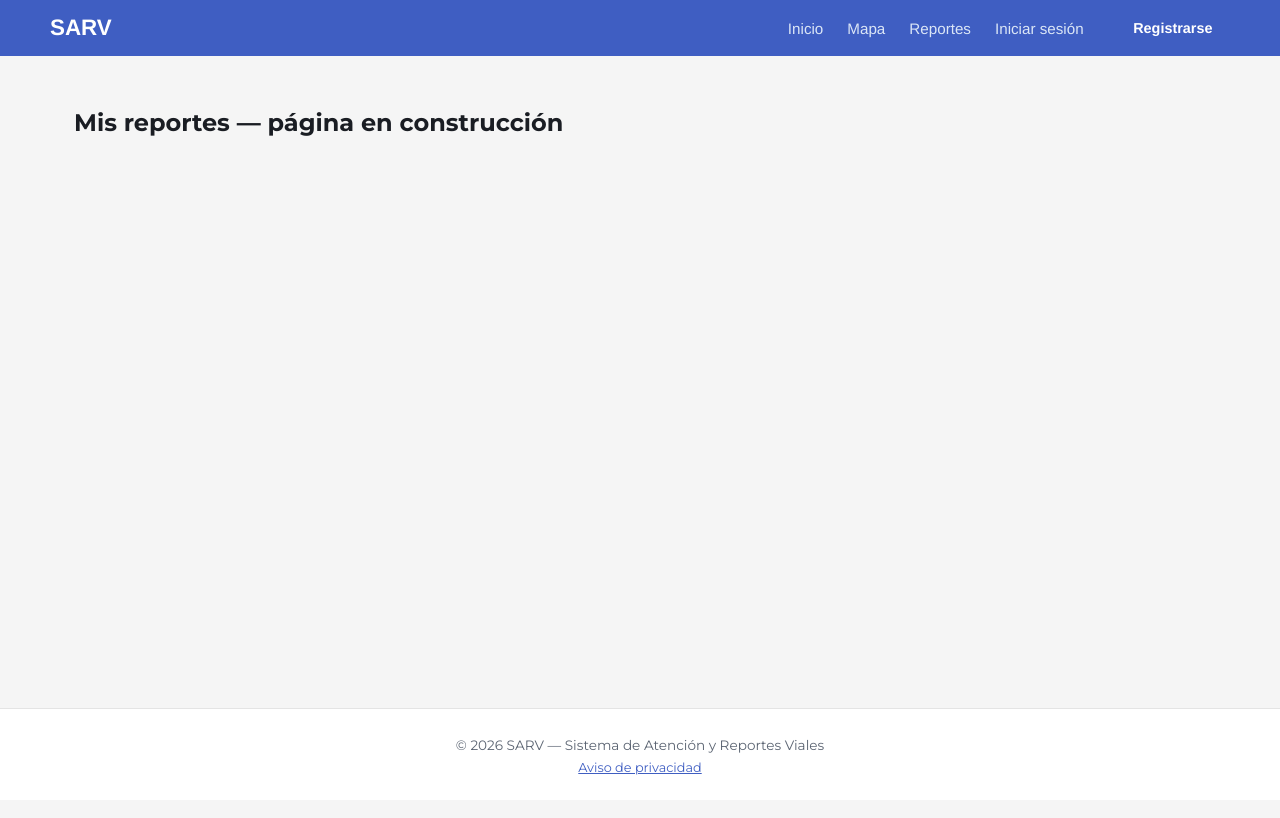
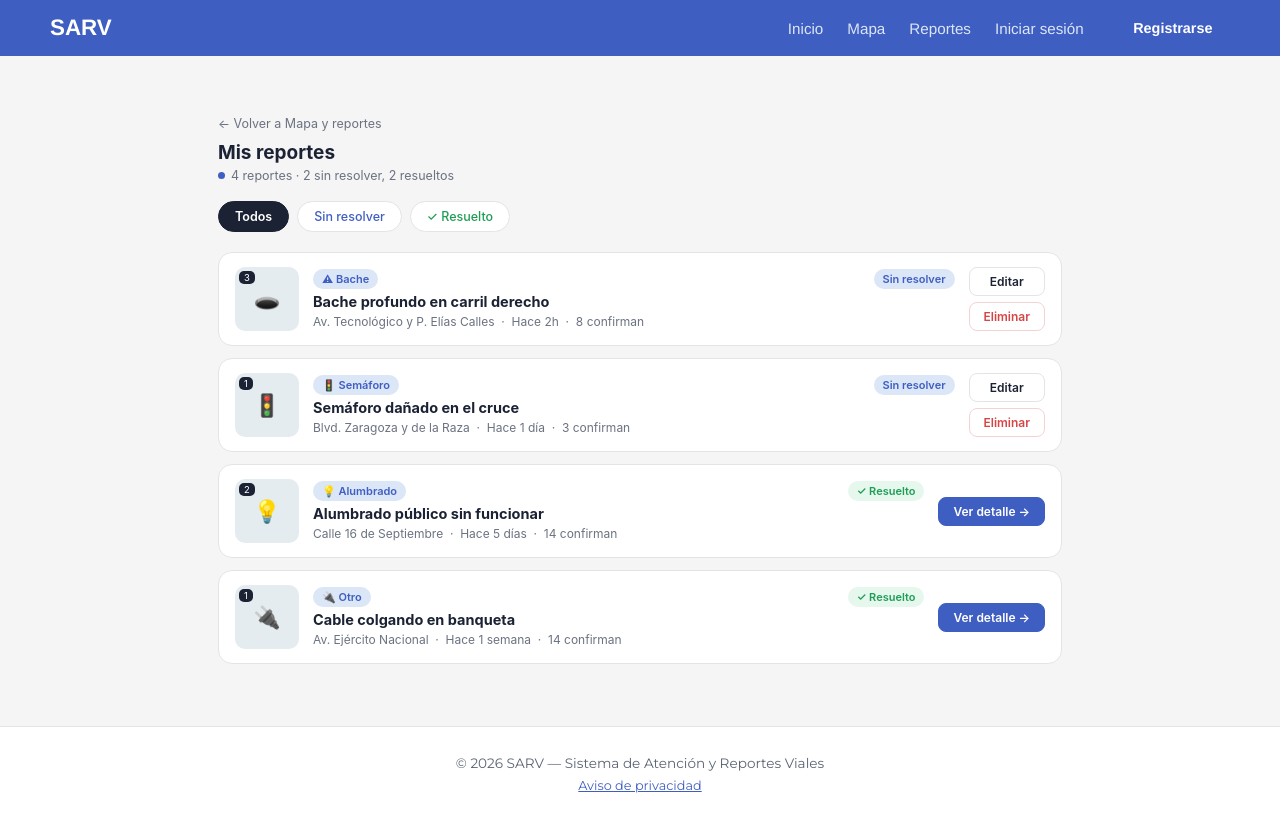
Before and after one commit to SebastianValenciaT/SARV, a React (Vite) app in the folder frontend/: page /mis-reportes in a window 1280 px wide. Built offline with nearby package versions, Linux system fonts and the light colour scheme; no server answers.

Commit message:
vista "Mis reportes"

```diff
--- a/frontend/src/App.jsx
+++ b/frontend/src/App.jsx
@@ -3,6 +3,7 @@ import { useEffect, useState } from 'react';
 import Layout from './components/layout/Layout';
 import Alert from './components/common/Alerts';
 import api from './services/api';
+import MisReportes from './pages/MisReportes';
 
 function Inicio() {
   const [status, setStatus] = useState('checking...');
@@ -50,7 +51,7 @@ function App() {
       <Route path="/reportes" element={<Layout><Placeholder title="Reportes" /></Layout>} />
       <Route path="/login" element={<Layout><Placeholder title="Iniciar sesión" /></Layout>} />
       <Route path="/registro" element={<Layout><Placeholder title="Registrarse" /></Layout>} />
-      <Route path="/mis-reportes" element={<Layout><Placeholder title="Mis reportes" /></Layout>} />
+      <Route path="/mis-reportes" element={<Layout><MisReportes /></Layout>} />
     </Routes>
   );
 }
--- /dev/null
+++ b/frontend/src/pages/MisReportes.css
@@ -0,0 +1,177 @@
+.mis-reportes {
+  max-width: 900px;
+  margin: 0 auto;
+  padding: 24px 28px 30px;
+  font-family: -apple-system, BlinkMacSystemFont, 'Segoe UI', sans-serif;
+}
+
+.volver {
+  display: inline-block;
+  font-size: 12.5px;
+  color: #6B7280;
+  margin-bottom: 10px;
+  text-decoration: none;
+}
+.volver:hover { color: #3F5EC2; }
+
+.mis-reportes-header { margin-bottom: 18px; }
+.mis-reportes-header h1 {
+  font-size: 19px;
+  font-weight: 700;
+  color: #1B2233;
+  margin: 0 0 4px;
+}
+.resumen {
+  font-size: 12.5px;
+  color: #6B7280;
+  margin: 0;
+  display: flex;
+  align-items: center;
+  gap: 6px;
+}
+.punto {
+  width: 7px;
+  height: 7px;
+  border-radius: 50%;
+  background: #3F5EC2;
+  display: inline-block;
+}
+
+/* Filtros */
+.filtros {
+  display: flex;
+  flex-wrap: wrap;
+  gap: 8px;
+  margin-bottom: 20px;
+}
+.chip {
+  background: #fff;
+  border: 1px solid #E4E4E4;
+  color: #1B2233;
+  font-size: 12.5px;
+  font-weight: 500;
+  padding: 7px 16px;
+  border-radius: 999px;
+  cursor: pointer;
+  font-family: inherit;
+}
+.chip-pendiente { color: #3F5EC2; }
+.chip-resuelto { color: #1F9D55; }
+.chip-activo {
+  background: #1B2233;
+  border-color: #1B2233;
+  color: #fff;
+  font-weight: 600;
+}
+
+/* Lista */
+.lista-reportes {
+  display: flex;
+  flex-direction: column;
+  gap: 12px;
+}
+.sin-reportes {
+  font-size: 13px;
+  color: #6B7280;
+  text-align: center;
+  padding: 24px 0;
+}
+
+.reporte-card {
+  background: #fff;
+  border: 1px solid #E4E4E4;
+  border-radius: 14px;
+  padding: 14px 16px;
+  display: flex;
+  align-items: center;
+  gap: 14px;
+}
+
+.reporte-miniatura {
+  position: relative;
+  width: 64px;
+  height: 64px;
+  flex-shrink: 0;
+  border-radius: 10px;
+  background: #E5ECEF;
+  display: flex;
+  align-items: center;
+  justify-content: center;
+  font-size: 22px;
+}
+.reporte-fotos {
+  position: absolute;
+  top: 4px;
+  left: 4px;
+  background: #1B2233;
+  color: #fff;
+  font-size: 9.5px;
+  padding: 1px 5px;
+  border-radius: 5px;
+}
+
+.reporte-info {
+  flex: 1;
+  min-width: 0;
+}
+.reporte-etiquetas {
+  display: flex;
+  align-items: center;
+  justify-content: space-between;
+  margin-bottom: 4px;
+}
+.badge {
+  font-size: 11px;
+  font-weight: 600;
+  padding: 3px 9px;
+  border-radius: 999px;
+}
+.badge-categoria,
+.estado-pendiente { background: #DBE6F6; color: #3F5EC2; }
+.estado-resuelto { background: #E6F7EE; color: #1F9D55; }
+
+.reporte-titulo {
+  font-size: 14.5px;
+  font-weight: 700;
+  color: #1B2233;
+  margin: 0 0 4px;
+}
+.reporte-meta {
+  font-size: 12px;
+  color: #6B7280;
+  margin: 0;
+}
+
+/* Botones */
+.reporte-acciones {
+  display: flex;
+  flex-direction: column;
+  gap: 6px;
+  align-items: stretch;
+  flex-shrink: 0;
+}
+.btn-accion {
+  font-size: 12px;
+  font-weight: 600;
+  padding: 6px 14px;
+  border-radius: 8px;
+  text-align: center;
+  cursor: pointer;
+  font-family: inherit;
+  text-decoration: none;
+  background: #fff;
+}
+.btn-editar { border: 1px solid #E4E4E4; color: #1B2233; }
+.btn-eliminar { border: 1px solid #F3D3D3; color: #D64545; }
+.btn-detalle { border: 1px solid #3F5EC2; background: #3F5EC2; color: #fff; }
+
+/* Celular */
+@media (max-width: 600px) {
+  .mis-reportes { padding: 18px 14px; }
+  .reporte-card { flex-wrap: wrap; }
+  .reporte-acciones {
+    flex-direction: row;
+    width: 100%;
+  }
+  .reporte-acciones .btn-accion { flex: 1; }
+}
--- /dev/null
+++ b/frontend/src/pages/MisReportes.jsx
@@ -0,0 +1,172 @@
+import { useState } from 'react';
+import { Link } from 'react-router-dom';
+import './MisReportes.css';
+
+// Datos de prueba. Después estos vendrán del backend (services/api.js)
+const REPORTES_DEMO = [
+  {
+    id: 1,
+    categoria: 'Bache',
+    icono: '🕳️',
+    etiquetaCategoria: '⚠ Bache',
+    estado: 'sin_resolver',
+    titulo: 'Bache profundo en carril derecho',
+    ubicacion: 'Av. Tecnológico y P. Elías Calles',
+    tiempo: 'Hace 2h',
+    fotos: 3,
+    confirmaciones: 8,
+  },
+  {
+    id: 2,
+    categoria: 'Semáforo',
+    icono: '🚦',
+    etiquetaCategoria: '🚦 Semáforo',
+    estado: 'sin_resolver',
+    titulo: 'Semáforo dañado en el cruce',
+    ubicacion: 'Blvd. Zaragoza y de la Raza',
+    tiempo: 'Hace 1 día',
+    fotos: 1,
+    confirmaciones: 3,
+  },
+  {
+    id: 3,
+    categoria: 'Alumbrado',
+    icono: '💡',
+    etiquetaCategoria: '💡 Alumbrado',
+    estado: 'resuelto',
+    titulo: 'Alumbrado público sin funcionar',
+    ubicacion: 'Calle 16 de Septiembre',
+    tiempo: 'Hace 5 días',
+    fotos: 2,
+    confirmaciones: 14,
+  },
+  {
+    id: 4,
+    categoria: 'Otro',
+    icono: '🔌',
+    etiquetaCategoria: '🔌 Otro',
+    estado: 'resuelto',
+    titulo: 'Cable colgando en banqueta',
+    ubicacion: 'Av. Ejército Nacional',
+    tiempo: 'Hace 1 semana',
+    fotos: 1,
+    confirmaciones: 14,
+  },
+];
+
+const ESTADOS = {
+  sin_resolver: { texto: 'Sin resolver', clase: 'estado-pendiente' },
+  resuelto: { texto: '✓ Resuelto', clase: 'estado-resuelto' },
+};
+
+const FILTROS = [
+  { valor: 'todos', texto: 'Todos', clase: '' },
+  { valor: 'sin_resolver', texto: 'Sin resolver', clase: 'chip-pendiente' },
+  { valor: 'resuelto', texto: '✓ Resuelto', clase: 'chip-resuelto' },
+];
+
+function TarjetaReporte({ reporte, onEditar, onEliminar }) {
+  const estado = ESTADOS[reporte.estado];
+  const editable = reporte.estado === 'sin_resolver';
+
+  return (
+    <div className="reporte-card">
+      <div className="reporte-miniatura">
+        {reporte.icono}
+        <span className="reporte-fotos">{reporte.fotos}</span>
+      </div>
+
+      <div className="reporte-info">
+        <div className="reporte-etiquetas">
+          <span className="badge badge-categoria">{reporte.etiquetaCategoria}</span>
+          <span className={`badge ${estado.clase}`}>{estado.texto}</span>
+        </div>
+        <p className="reporte-titulo">{reporte.titulo}</p>
+        <p className="reporte-meta">
+           {reporte.ubicacion} &nbsp;·&nbsp;  {reporte.tiempo} &nbsp;·&nbsp; {' '}
+          {reporte.confirmaciones} confirman
+        </p>
+      </div>
+
+      <div className="reporte-acciones">
+        {editable ? (
+          <>
+            <button className="btn-accion btn-editar" onClick={() => onEditar(reporte.id)}>
+               Editar
+            </button>
+            <button className="btn-accion btn-eliminar" onClick={() => onEliminar(reporte.id)}>
+               Eliminar
+            </button>
+          </>
+        ) : (
+          <Link to={`/reportes/${reporte.id}`} className="btn-accion btn-detalle">
+            Ver detalle →
+          </Link>
+        )}
+      </div>
+    </div>
+  );
+}
+
+export default function MisReportes() {
+  const [reportes, setReportes] = useState(REPORTES_DEMO);
+  const [filtro, setFiltro] = useState('todos');
+
+  const visibles =
+    filtro === 'todos' ? reportes : reportes.filter((r) => r.estado === filtro);
+
+  const contar = (estado) => reportes.filter((r) => r.estado === estado).length;
+
+  const handleEditar = (id) => {
+    // TODO: navegar al formulario de edición
+    console.log('Editar reporte', id);
+  };
+
+  const handleEliminar = (id) => {
+    if (window.confirm('¿Seguro que quieres eliminar este reporte?')) {
+      setReportes((prev) => prev.filter((r) => r.id !== id));
+    }
+  };
+
+  return (
+    <div className="mis-reportes">
+      <Link to="/mapa" className="volver">← Volver a Mapa y reportes</Link>
+
+      <div className="mis-reportes-header">
+        <h1>Mis reportes</h1>
+        <p className="resumen">
+          <span className="punto"></span>
+          {reportes.length} reportes · {contar('sin_resolver')} sin resolver,{' '}
+          {contar('resuelto')} {contar('resuelto') === 1 ? 'resuelto' : 'resueltos'}
+        </p>
+      </div>
+
+      <div className="filtros">
+        {FILTROS.map((f) => (
+          <button
+            key={f.valor}
+            className={`chip ${f.clase} ${filtro === f.valor ? 'chip-activo' : ''}`}
+            onClick={() => setFiltro(f.valor)}
+          >
+            {f.texto}
+          </button>
+        ))}
+      </div>
+
+      <div className="lista-reportes">
+        {visibles.length === 0 ? (
+          <p className="sin-reportes">No tienes reportes con este estado.</p>
+        ) : (
+          visibles.map((r) => (
+            <TarjetaReporte
+              key={r.id}
+              reporte={r}
+              onEditar={handleEditar}
+              onEliminar={handleEliminar}
+            />
+          ))
+        )}
+      </div>
+    </div>
+  );
+}
```
